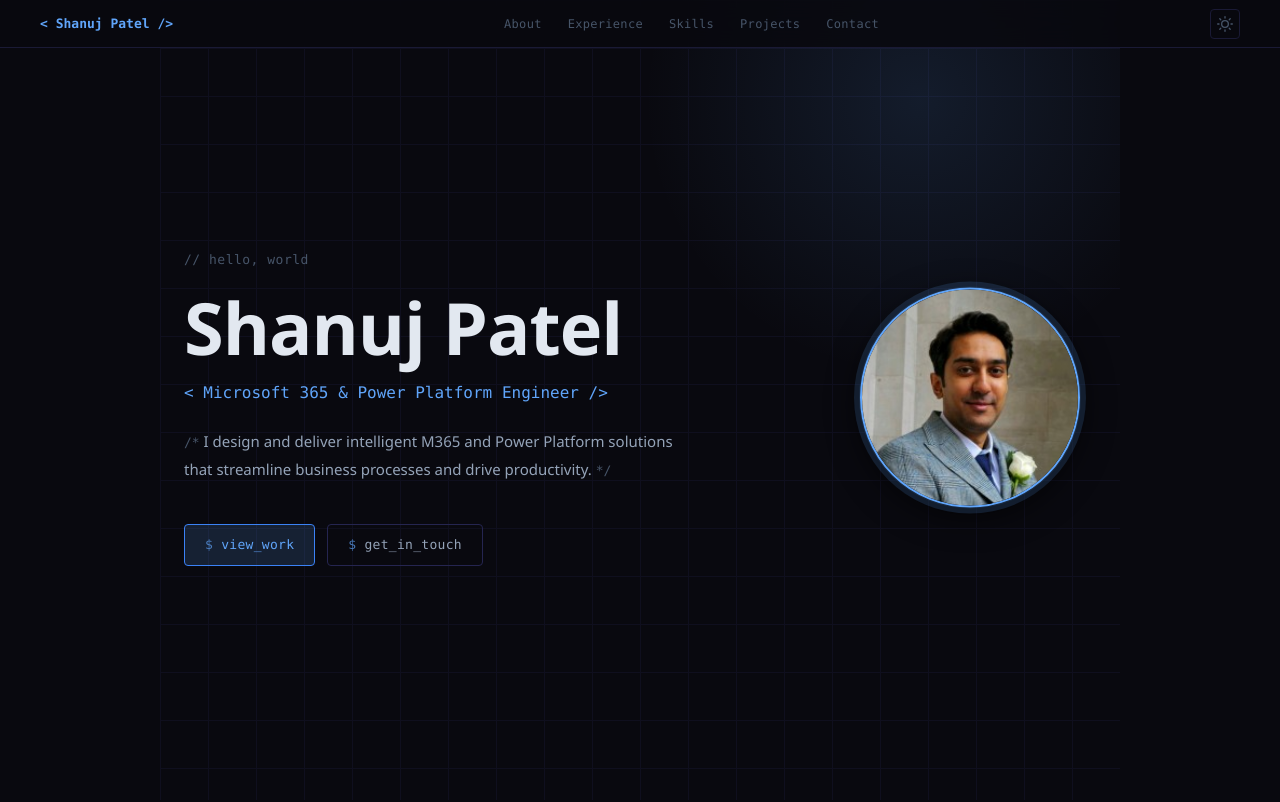
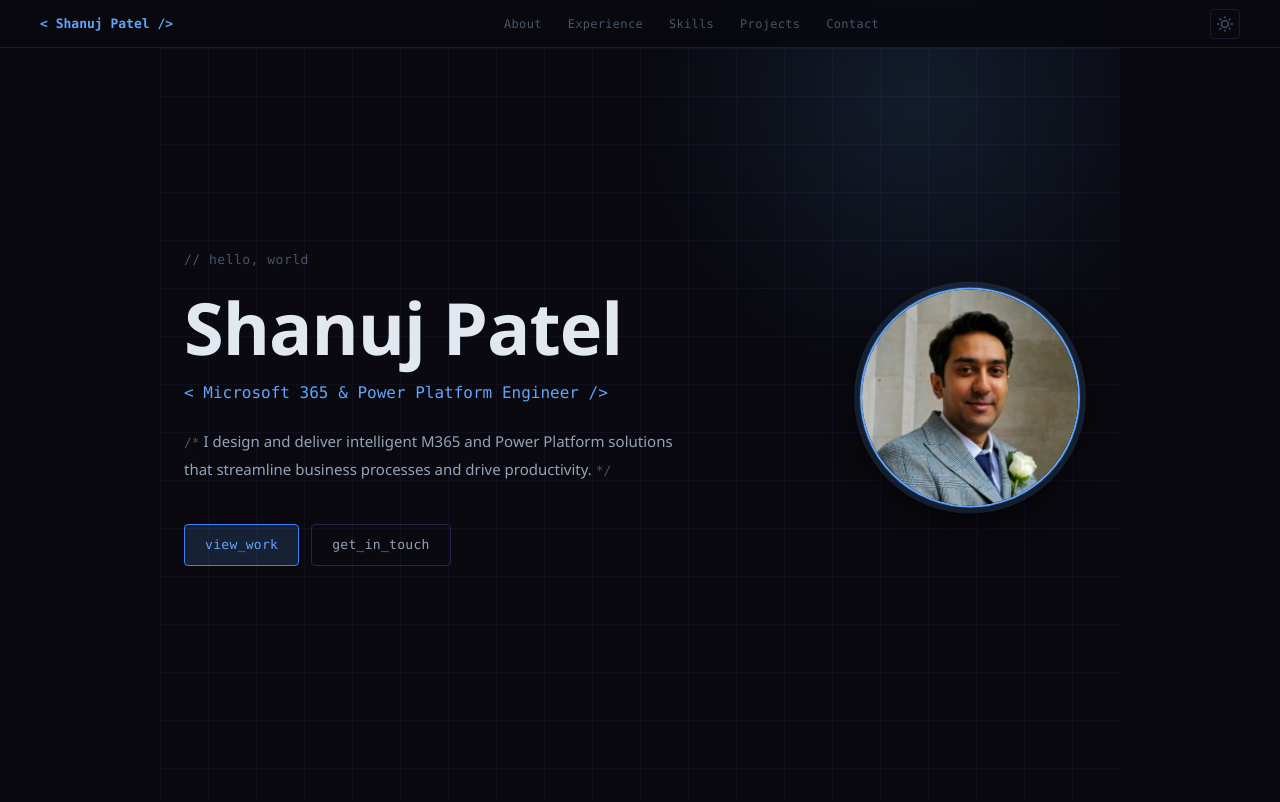
Before and after one commit to ShanujPatel/portfolio, a React (Vite) app: page / in a window 1280 px wide. Shown: the top 802 px of the page. Built offline with nearby package versions, Linux system fonts and the light colour scheme.

Commit message:
Remove CTA button having $ in them

```diff
--- a/src/components/Hero.jsx
+++ b/src/components/Hero.jsx
@@ -17,10 +17,10 @@
         </p>
         <div className={styles.actions}>
           <a href="#projects" className={styles.primary}>
-            <span className={styles.prompt}>$</span> view_work
+            view_work
           </a>
           <a href="#contact" className={styles.secondary}>
-            <span className={styles.prompt}>$</span> get_in_touch
+            get_in_touch
           </a>
         </div>
       </div>
```
